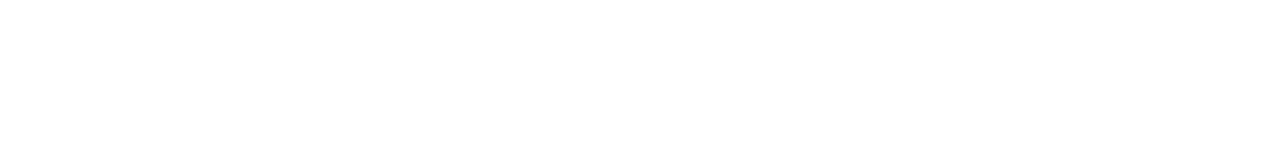
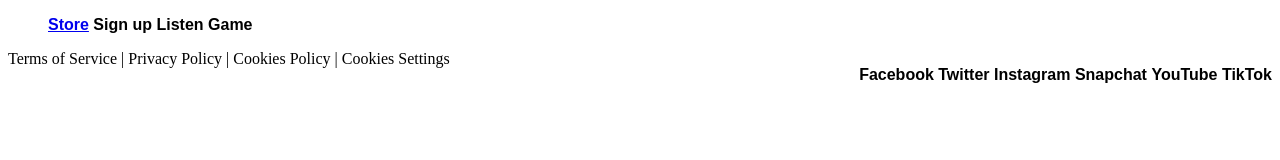
Before and after one commit to StenKotten/frontend, a plain HTML site: page index.html in a window 1280 px wide. Drawn offline with Linux system fonts and the light colour scheme.

Commit message:
Add files via upload

```diff
--- a/index.html
+++ b/index.html
@@ -3,7 +3,7 @@
 
 <head>
 	<meta charset="UTF-8">
-	<meta name="author" content="jouw naam">
+	<meta name="author" content="Sten Kotten">
 	<meta name="viewport" content="width=device-width, initial-scale=1">
 
 	<title>Gorillaz</title>
@@ -12,7 +12,56 @@
 </head>
 
 <body>
-
+	<header>
+		<nav>
+			<ul class="navigation">
+				<li>
+					<a href="store.html">Store</a>
+				</li>
+				<li>
+					<a>Sign up</a>
+				</li>
+				<li>
+					<a>Listen</a>
+				</li>
+				<li>
+					<a>Game</a>
+				</li>
+			</ul>
+		</nav>
+		<ul class="socials">
+			<li>
+				<a>Facebook</a>
+			</li>
+			<li>
+				<a>Twitter</a>
+			</li>
+			<li>
+				<a>Instagram</a>
+			</li>
+			<li>
+				<a>Snapchat</a>
+			</li>
+			<li>
+				<a>YouTube</a>
+			</li>
+			<li>
+				<a>TikTok</a>
+			</li>
+		</ul>
+	</header>
+	<main>
+	<!--<iframe width="50%" height="50%" id="video" src="https://www.youtube.com/embed/ZLKZKmdZEjM" frameborder="0" allow="accelerometer; autoplay; encrypted-media; gyroscope; picture-in-picture" allowfullscreen></iframe>//-->
+	</main>
+	<footer>
+		<a>Terms of Service</a>
+		|
+		<a>Privacy Policy</a>
+		|
+		<a>Cookies Policy</a>
+		|
+		<a>Cookies Settings</a>
+	</footer>
 	<script src="scripts/script.js"></script>
 </body>
 
--- a/styles/style.css
+++ b/styles/style.css
@@ -2,3 +2,22 @@
 *, *::after, *::before {
   box-sizing:border-box;
 }
+
+li {
+	display: inline;
+	list-style: none;
+	font-family: sans-serif;
+	font-weight: 900;
+	font-size: 1,3em;
+}
+
+.socials {
+	float: right;
+}
+
+#video {
+	position: absolute;
+	margin: 0;
+	padding: 0;
+	border: 0;
+}
```
Also changed, not shown: store.html (added, +26 -0 lines), 1 other file.
